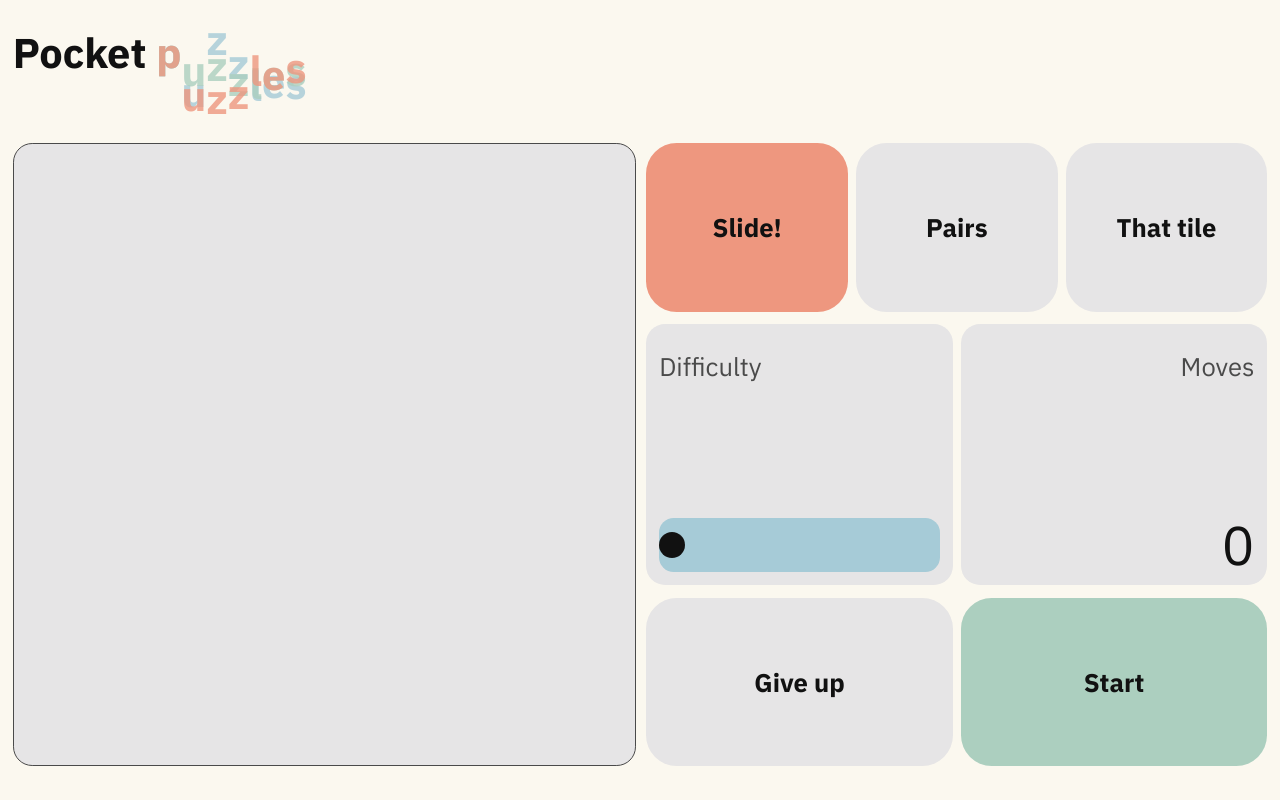
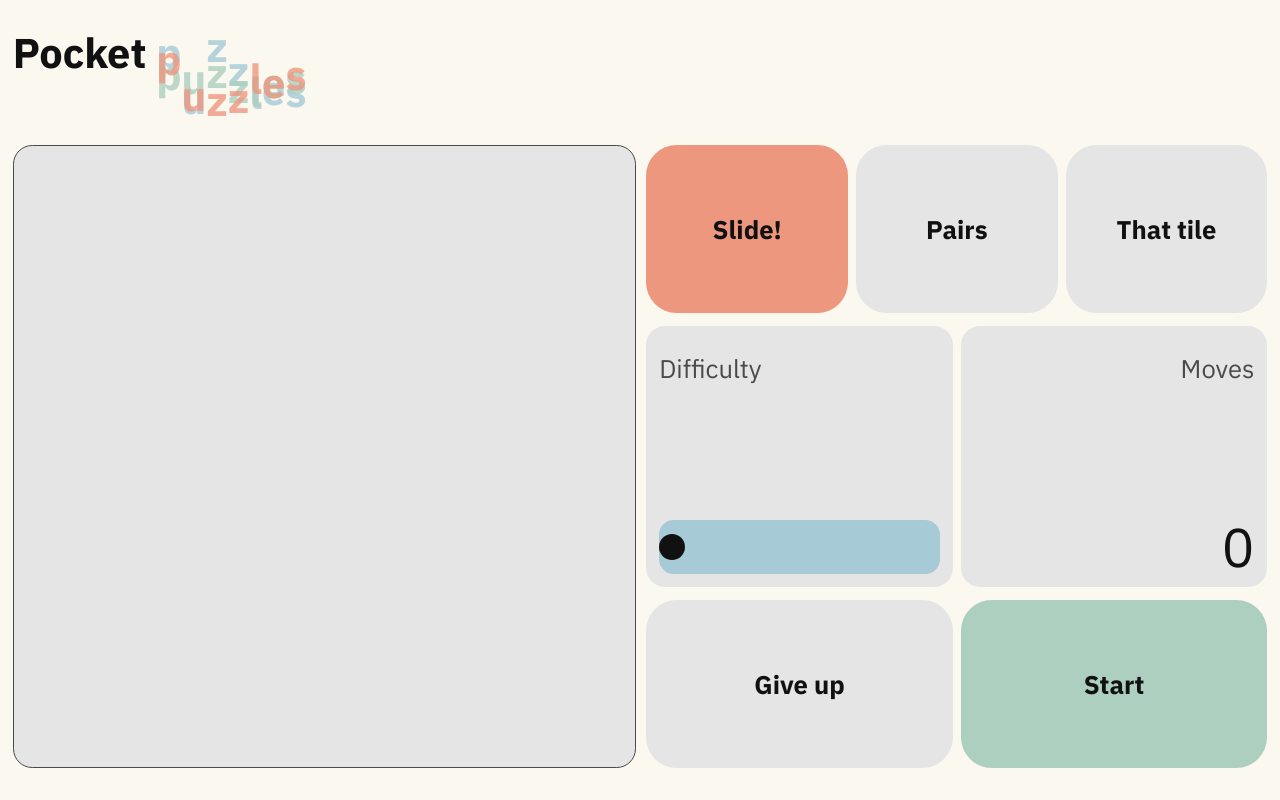
Before and after one commit to otaniyoz/pocket-puzzles, a plain HTML site: page index.html in a window 1280 px wide. Drawn offline with Linux system fonts and the light colour scheme.

Commit message:
Update style.css

```diff
--- a/style.css
+++ b/style.css
@@ -168,6 +168,7 @@ aside {
 .blue-p {
   grid-row-start: 1;
   grid-column-start: 1;
+  margin-top: calc(-0.2 * var(--small-line-height));
 }
 .blue-u {
   grid-row-start: 1;
@@ -210,17 +211,17 @@ aside {
 .orange-u {
   grid-row-start: 1;
   grid-column-start: 2;
-  margin-top: calc(1.15 * var(--small-line-height));
+  margin-top: calc(0.95 * var(--small-line-height));
 }
 .orange-z1 {
   grid-row-start: 1;
   grid-column-start: 3;
-  margin-top: calc(1.25 * var(--small-line-height));
+  margin-top: calc(1.1 * var(--small-line-height));
 }
 .orange-z2 {
   grid-row-start: 1;
   grid-column-start: 4;
-  margin-top: calc(1.1 * var(--small-line-height));
+  margin-top: calc(var(--small-line-height));
 }
 .orange-l {
   grid-row-start: 1;
@@ -244,6 +245,7 @@ aside {
 .green-p {
   grid-row-start: 1;
   grid-column-start: 1;
+  margin-top: calc(0.4 * var(--small-line-height));
 }
 .green-u {
   grid-row-start: 1;
```
